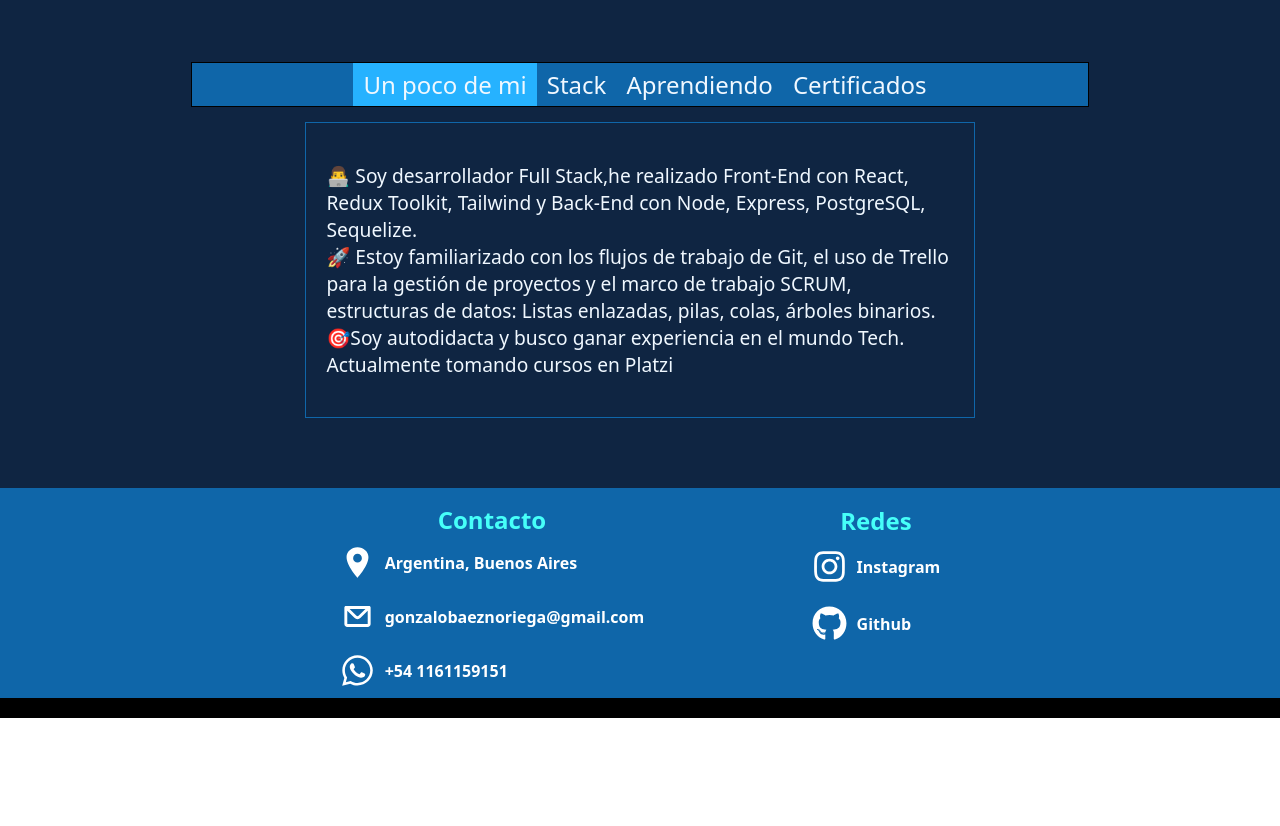
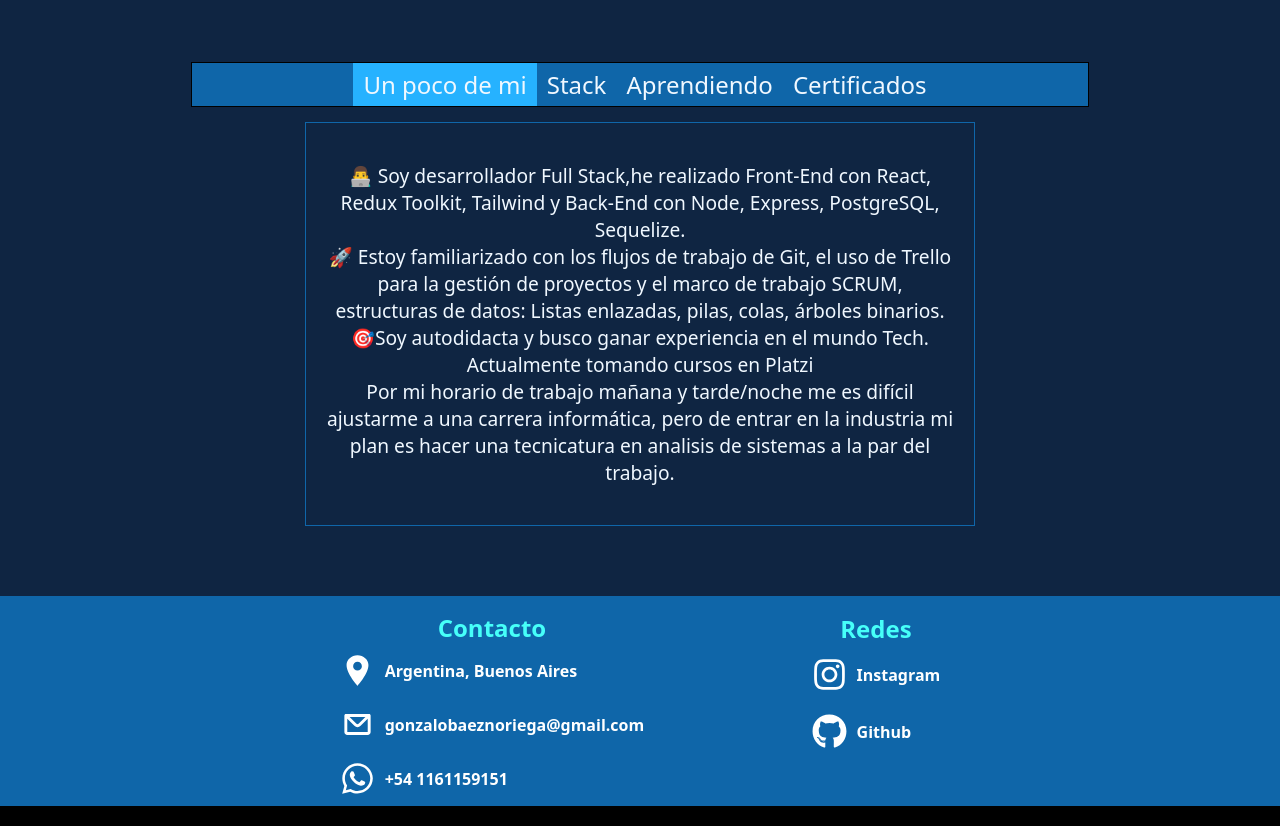
Before and after one commit to Namilog7/portfolio, a React (Vite) app: page /aboutme in a window 1280 px wide. Shown: the part 1575-2401 px from the top of the page. Before the commit the page ends 2293 px from the top, so only its background shows below. Built offline with nearby package versions, Linux system fonts and the light colour scheme; the HTML template or start-up script is replaced by a standard one; a web font is replaced by a local one.

Commit message:
ajuste en el texto about

```diff
--- a/src/components/componentsAbout/about/AboutMe.jsx
+++ b/src/components/componentsAbout/about/AboutMe.jsx
@@ -8,7 +8,10 @@ export const AboutMe = () => {
                     <br />
                     🚀 Estoy familiarizado con los flujos de trabajo de Git, el uso de Trello para la gestión de proyectos y el marco de trabajo SCRUM, estructuras de datos: Listas enlazadas, pilas, colas, árboles binarios.
                     <br />
-                    🎯Soy autodidacta y busco ganar experiencia en el mundo Tech. Actualmente tomando cursos en Platzi</p>
+                    🎯Soy autodidacta y busco ganar experiencia en el mundo Tech. Actualmente tomando cursos en Platzi
+                    <br />
+                    Por mi horario de trabajo mañana y tarde/noche me es difícil ajustarme a una carrera informática, pero de entrar en la industria mi plan es hacer una tecnicatura en analisis de sistemas a la par del trabajo.
+                </p>
             </div>
         </section>
     )
--- a/src/components/componentsAbout/about/AboutMe.module.css
+++ b/src/components/componentsAbout/about/AboutMe.module.css
@@ -14,6 +14,7 @@
     font-size: larger;
     padding: 20px;
     border: 1px solid #0f66a9;
+    text-align: center;
 }
 
 @media (max-width:700px) {
```
